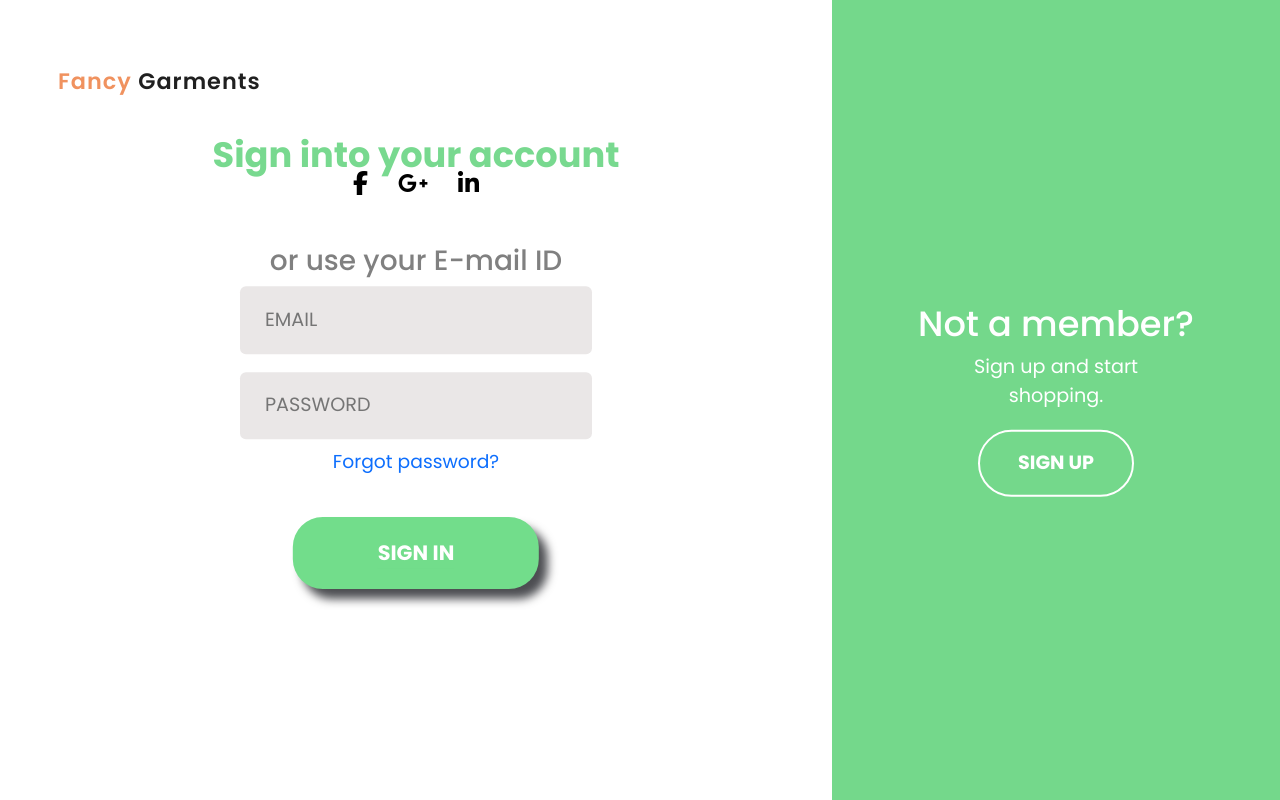
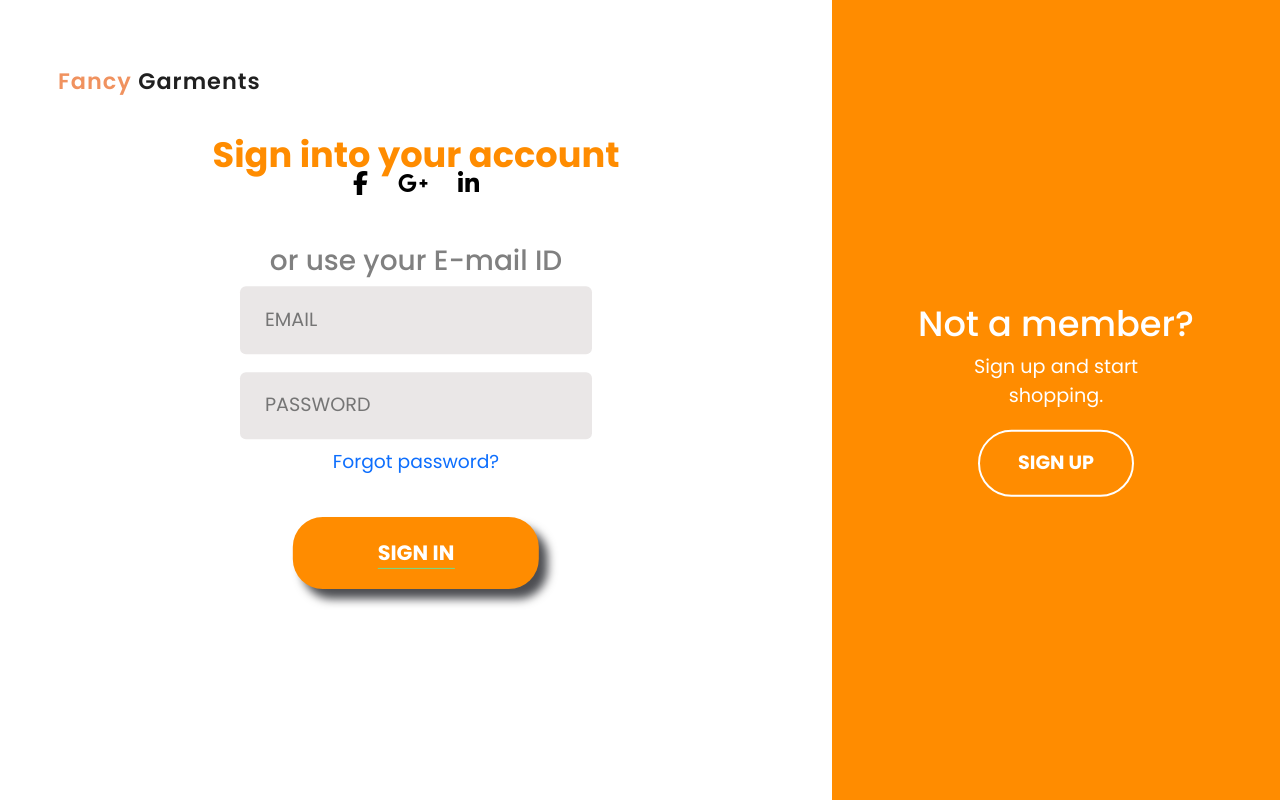
Before and after one commit to IshaanKhullar0007/Clothing-Website, a website: page Fancy-Garments/Login And Registration HTML.html in a window 1280 px wide. Drawn offline with nearby package versions, Linux system fonts and the light colour scheme.

Commit message:
Update Login And Registration CSS.css

```diff
--- a/Fancy-Garments/Login And Registration CSS.css
+++ b/Fancy-Garments/Login And Registration CSS.css
@@ -16,7 +16,7 @@
 }
 
 .logo span{
-    color: #40aa54;
+    color: rgb(255, 140, 0);
 	text-decoration:none;
 }
 .logo{
@@ -38,7 +38,7 @@ body {
 }
 
 .sec {
-    background: #74d88b;
+    background: rgb(255, 140, 0);
     width: 35%;
     position: absolute;
     left:65%;
@@ -49,7 +49,7 @@ body {
 }
 
 .head h1 {
-    color: #78d98f;
+    color: rgb(255, 140, 0);
     text-align: center;
     font-weight: bolder;
     font-size: 2.2em;
@@ -120,7 +120,7 @@ form button {
     width: 70%;
     position: relative;
     color: white;
-    background: #74d88b;
+    background: rgb(255, 140, 0)b;
     border: none;
     font-size: 1em;
     padding: 1.3em 2em;
@@ -186,7 +186,7 @@ form a {
 }
 
 input:focus{
-    background-color: #74d88b;
+    background-color: rgb(255, 140, 0);
 }
 
 #b {
@@ -326,7 +326,7 @@ input:focus{
 }
 
 .sign_in_btn {
-    background-color: #72dd8b;
+    background-color: rgb(255, 140, 0);
     cursor: pointer;
     box-shadow: 9px 10px 10px rgba(0, 3, 9, 0.7);
 
```
